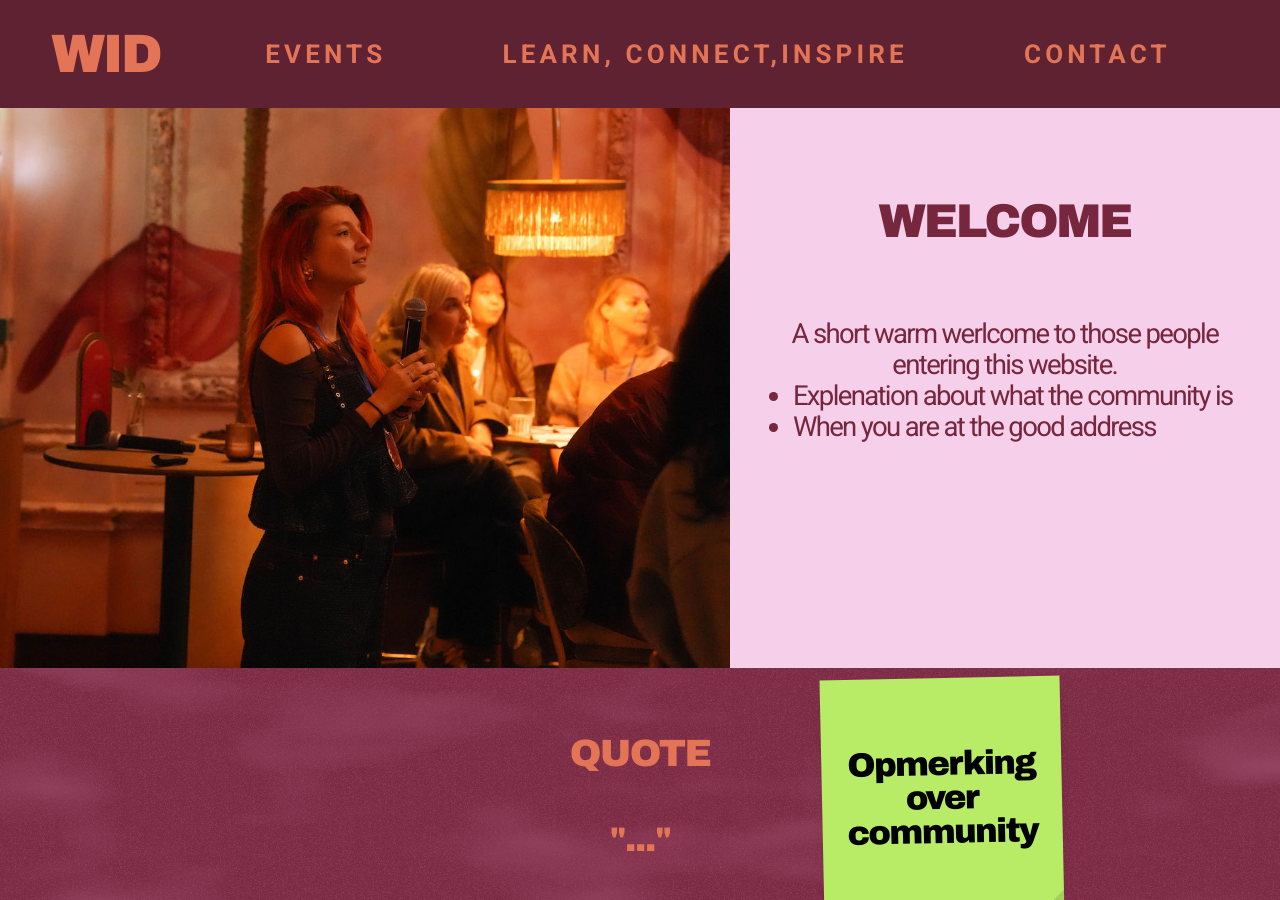
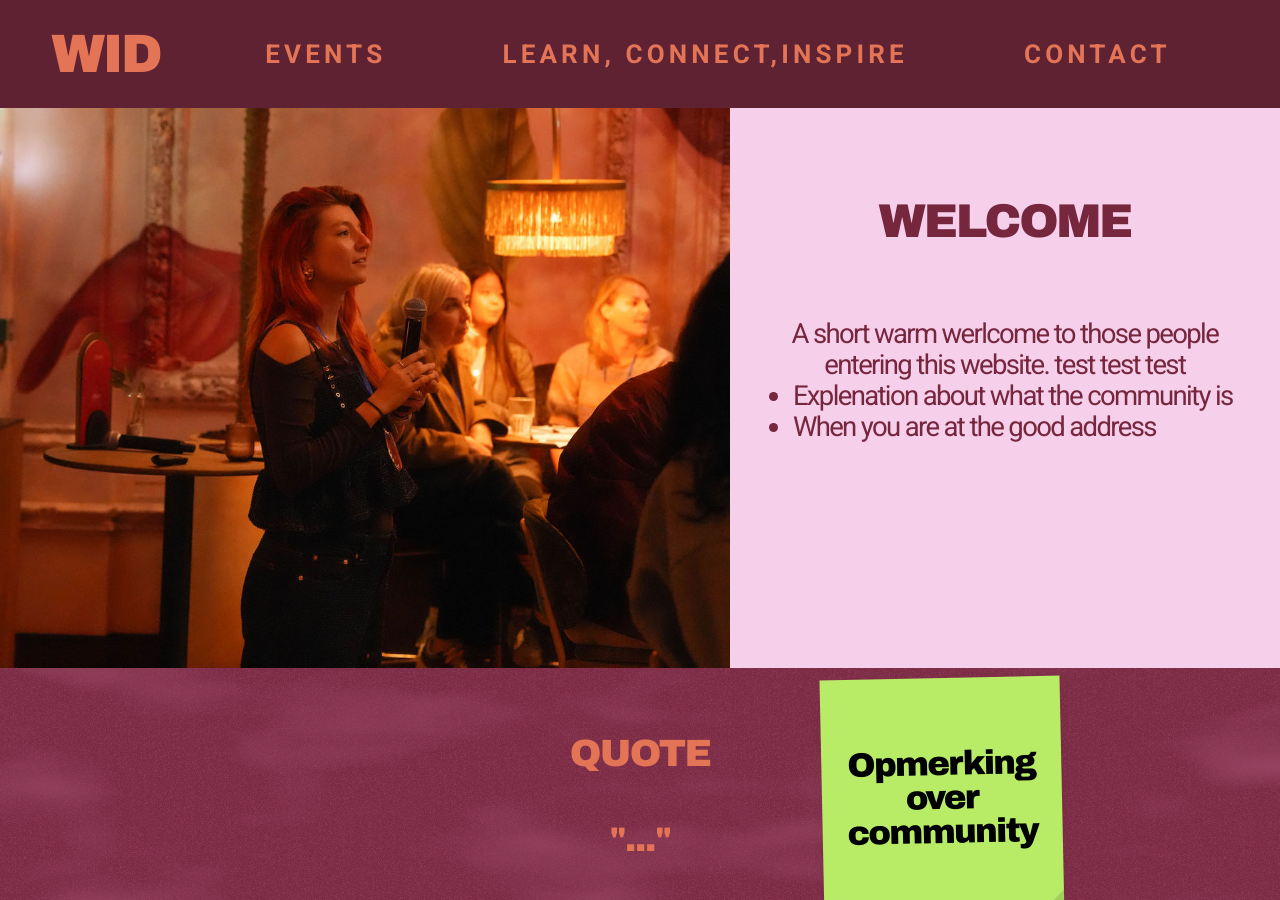
Before and after one commit to Tessavana/WID, a Jekyll site: the page built from index.html, in a window 1280 px wide and 900 px high. Built offline with Jekyll 4.4.1, drawn with Linux system fonts in a browser that asks for light colours.

Commit message:
Update _data/home.yml (via Pages CMS)

```diff
--- a/_data/home.yml
+++ b/_data/home.yml
@@ -1,25 +1,21 @@
 hero_image: /assets/img/hero-speaker.jpg
 welcome_title: WELCOME
-welcome_intro: A short warm werlcome to those people entering this website.
+welcome_intro: A short warm werlcome to those people entering this website. test test test
 welcome_points:
   - Explenation about what the community is
   - When you are at the good address
-
 quote_1:
   title: QUOTE
   text: '"..."'
   postit: Opmerking over community
-
 vision_title: VISION
 vision_text: '"Description of what our vision is."'
 mission_title: MISSION
 mission_text: '"Description of what our misison is."'
-
 quote_2:
   title: QUOTE
   text: '"..."'
   postit: opmering over events
-
 discover_title: Discover us...
 discover_points:
   - Making a link with the previous events / learnings
@@ -31,7 +27,6 @@ collage:
   - /assets/img/discover-panel.jpg
   - /assets/img/discover-session.jpg
   - /assets/img/insta-2.jpg
-
 highlights:
   - title: Navigating through the industry
     points:
@@ -49,7 +44,6 @@ highlights:
       - 2 highlights
       - 1 person
 cta_text: Discover more about how we learn, inspire & connect
-
 instagram_title: Women+ in Design on Instagram
 instagram_images:
   - /assets/img/insta-1.jpg
@@ -58,6 +52,5 @@ instagram_images:
   - /assets/img/insta-4.jpg
   - /assets/img/insta-5.jpg
   - /assets/img/insta-6.jpg
-
 newsletter_title: Sign up for the newsletter
 newsletter_subtitle: also for men
```
